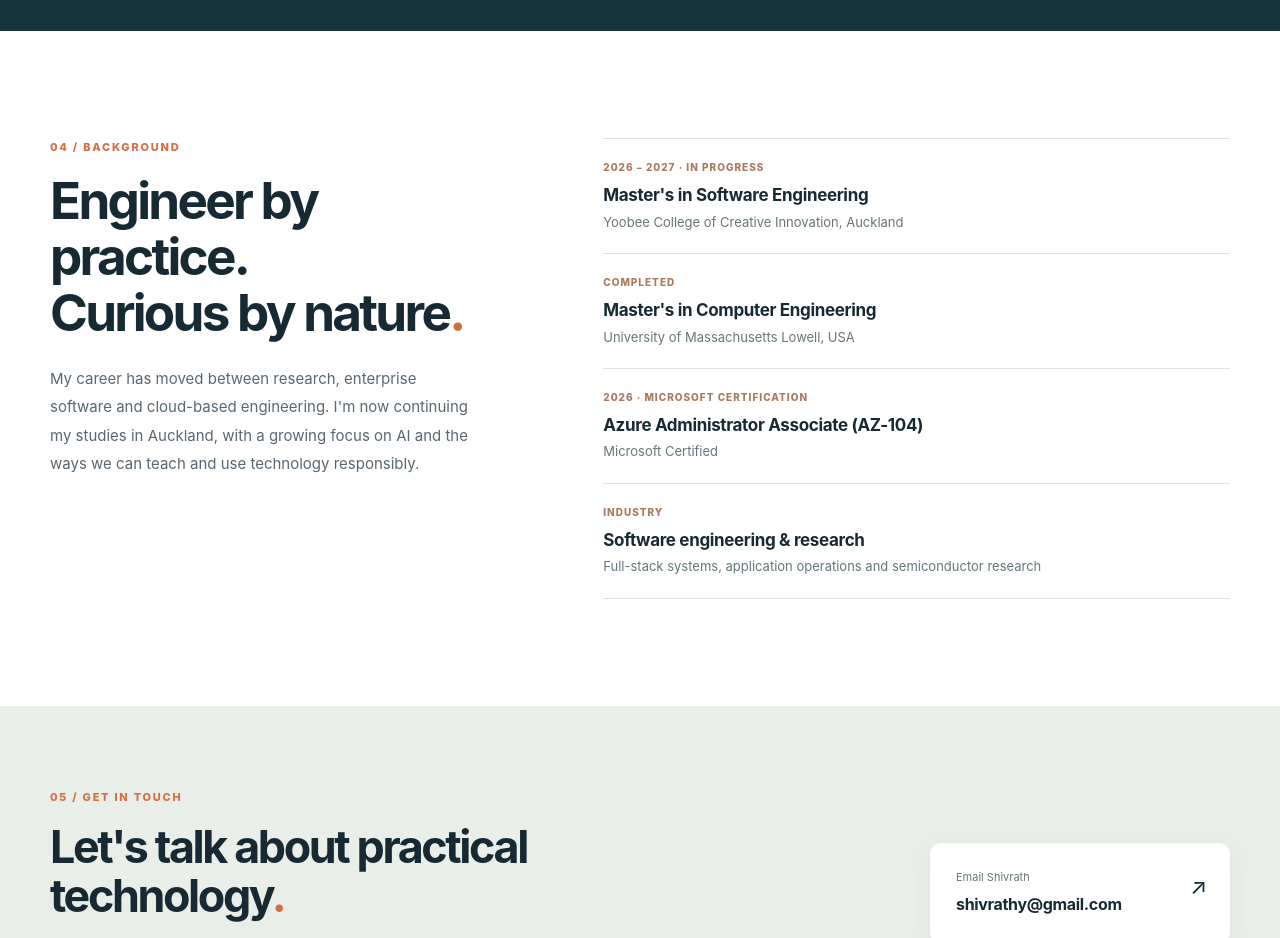
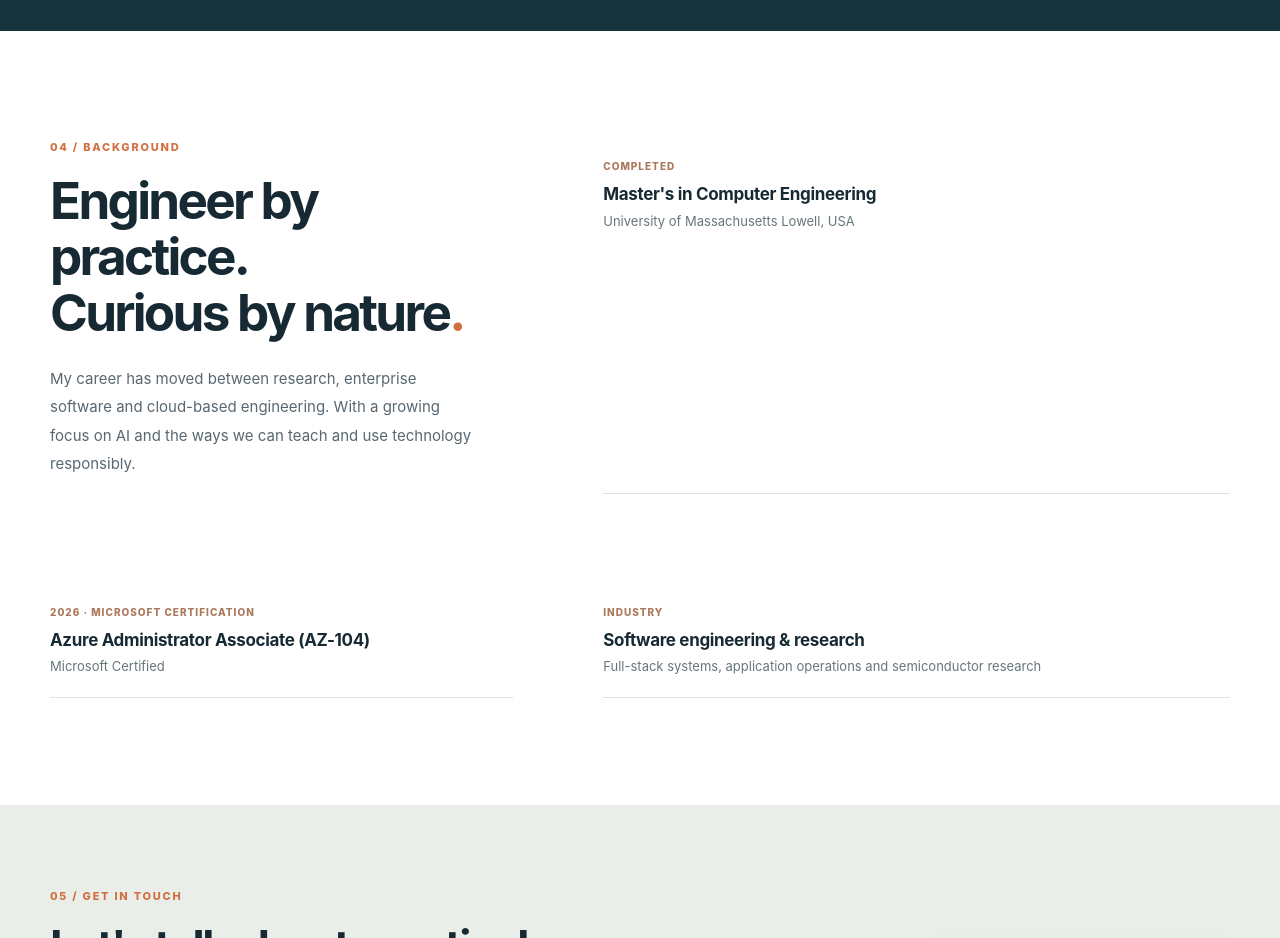
Before and after one commit to shivrath1/shivrath1.github.io, a plain HTML site: page index.html in a window 1280 px wide. Shown: the part 3600-4538 px from the top of the page. Drawn offline with Linux system fonts and the light colour scheme.

Commit message:
Update index.html

```diff
--- a/index.html
+++ b/index.html
@@ -105,8 +105,8 @@
     </section>
 
     <section class="section about-section" id="about" aria-labelledby="about-title">
-      <div class="container about-layout"><div><p class="section-kicker">04 / BACKGROUND</p><h2 id="about-title">Engineer by practice.<br>Curious by nature<span class="accent">.</span></h2><p class="about-summary">My career has moved between research, enterprise software and cloud-based engineering. I'm now continuing my studies in Auckland, with a growing focus on AI and the ways we can teach and use technology responsibly.</p></div>
-        <div class="credentials"><div class="credential"><span>2026 – 2027 · In progress</span><strong>Master's in Software Engineering</strong><p>Yoobee College of Creative Innovation, Auckland</p></div><div class="credential"><span>Completed</span><strong>Master's in Computer Engineering</strong><p>University of Massachusetts Lowell, USA</p></div><div class="credential"><span>2026 · Microsoft certification</span><strong>Azure Administrator Associate (AZ-104)</strong><p>Microsoft Certified</p></div><div class="credential"><span>Industry</span><strong>Software engineering & research</strong><p>Full-stack systems, application operations and semiconductor research</p></div></div>
+      <div class="container about-layout"><div><p class="section-kicker">04 / BACKGROUND</p><h2 id="about-title">Engineer by practice.<br>Curious by nature<span class="accent">.</span></h2><p class="about-summary">My career has moved between research, enterprise software and cloud-based engineering. With a growing focus on AI and the ways we can teach and use technology responsibly.</p></div>
+        <div class="credential"><span>Completed</span><strong>Master's in Computer Engineering</strong><p>University of Massachusetts Lowell, USA</p></div><div class="credential"><span>2026 · Microsoft certification</span><strong>Azure Administrator Associate (AZ-104)</strong><p>Microsoft Certified</p></div><div class="credential"><span>Industry</span><strong>Software engineering & research</strong><p>Full-stack systems, application operations and semiconductor research</p></div></div>
       </div>
     </section>
 
```
